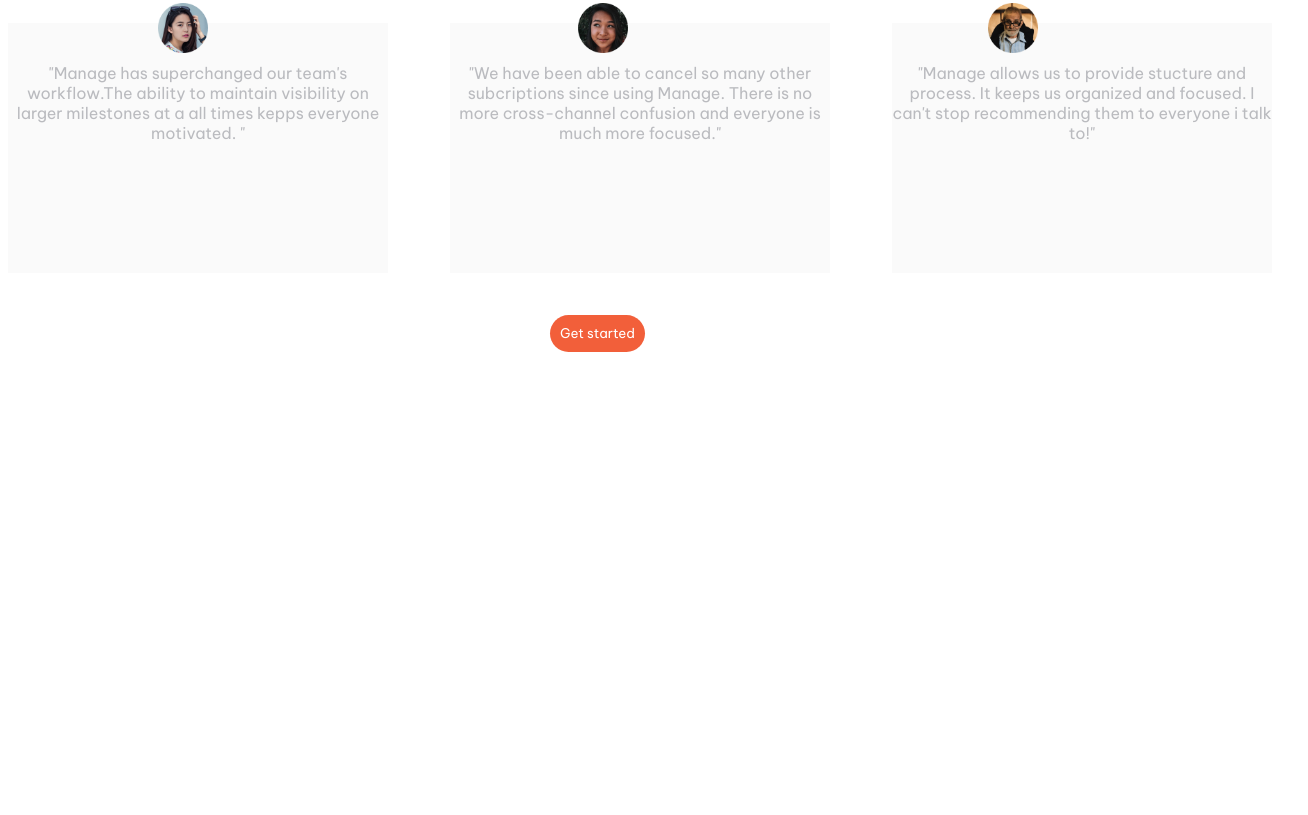
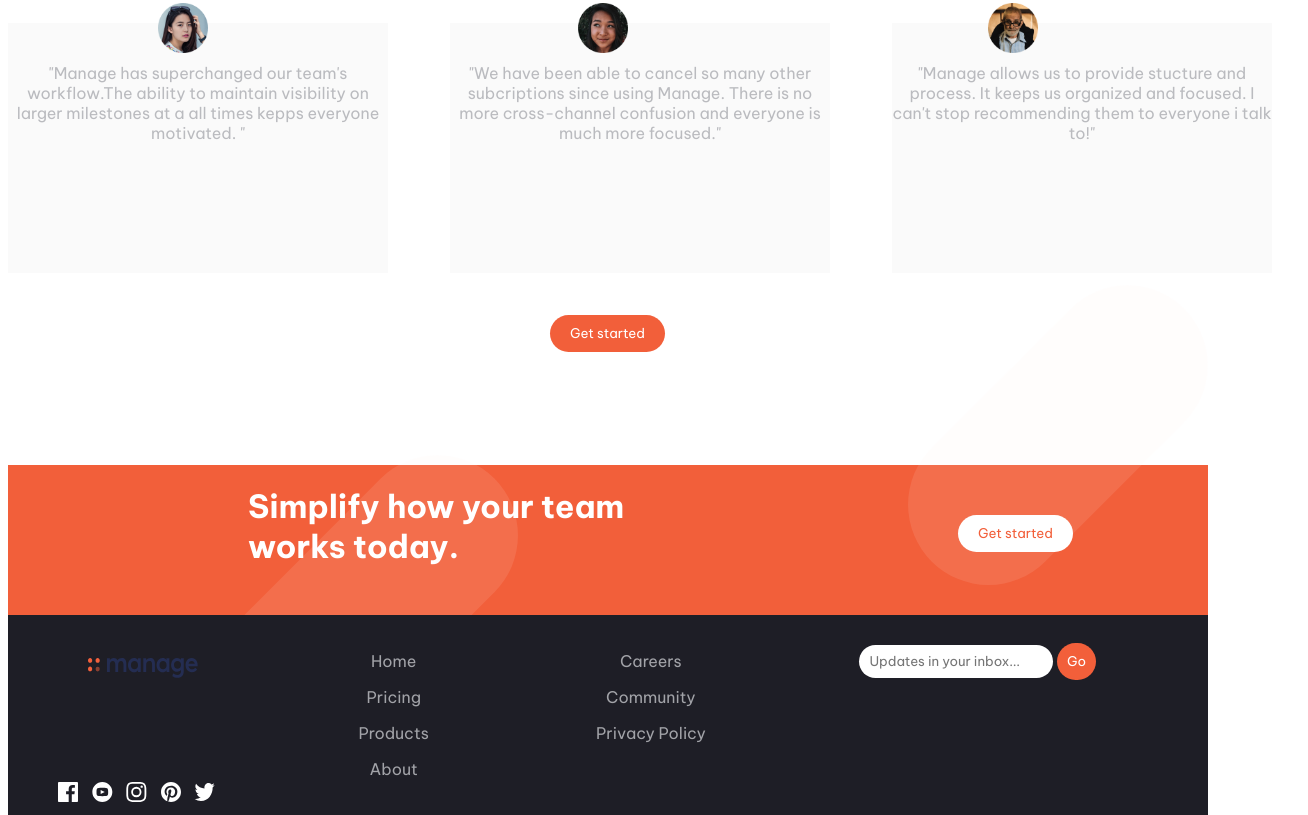
Before and after one commit to unni-web/Manage-website, a plain HTML site: page index.html in a window 1280 px wide. Shown: the part 1135-1950 px from the top of the page, 1308 px wide, since content can reach past the window. Before the commit the page ends 1487 px from the top, so only its background shows below. Drawn offline with Linux system fonts and the light colour scheme.

Commit message:
End complete

```diff
--- a/index.html
+++ b/index.html
@@ -103,6 +103,47 @@
     <div class="endb">
         <button>Get started</button>
     </div>
+    <div class="preend">
+        <div class="preendimg">
+            <img src="bg-tablet-pattern.svg" alt="">
+        </div>
+        <div class="preendimg2">
+            <img src="bg-tablet-pattern.svg" alt="">
+        </div>
+        <h1>Simplify how your team <br>works today.</h1>
+        <div class="endbutton">
+            <button>Get started</button>
+        </div>
+    </div>
+    <div class="endc">
+        <div class="diva">
+            <div class="img9">
+                <img src="logo.svg" alt="">
+            </div>
+            <div class="logos">
+                <img src="icon-facebook.svg" alt="">
+                <img src="icon-youtube.svg" alt="">
+                <img src="icon-instagram.svg" alt="">
+                <img src="icon-pinterest.svg" alt="">
+                <img src="icon-twitter.svg" alt="">
+            </div>
+        </div>
+        <div class="divb">
+            <p>Home</p>
+            <p>Pricing</p>
+            <p>Products</p>
+            <p>About</p>
+        </div>
+        <div class="divc">
+            <p>Careers</p>
+            <p>Community</p>
+            <p>Privacy Policy</p>
+        </div>
+        <div class="divd">
+            <input type="text" name="" id="" class="cbox" placeholder="Updates in your inbox...">
+            <button>Go</button>
+        </div>
+    </div>
 </body>
 
 </html>
--- a/style.css
+++ b/style.css
@@ -22,7 +22,7 @@
 .main .bg img {
     /* position: absolute; */
     height: 400px;
-    width: 500px;
+    width: 400px;
     margin-left: 800px;
 }
 
@@ -37,9 +37,10 @@
 }
 
 .nav img {
-    height: 30px;
+    height: 20px;
     width: 100px;
     /* margin-left: 60px; */
+    margin-top: 13px;
 }
 
 .main .nav1 {
@@ -113,6 +114,10 @@
 
 
 
+@media screen and ) {
+
+}
+
 
 /* banner1 */
 .b1 {
@@ -151,10 +156,10 @@
     background-color: hsl(12, 88%, 59%);
     color: white;
 
-    padding-left: 10px;
+   padding-left: 20px;
     padding-top: 10px;
     padding-bottom: 10px;
-    padding-right: 10px;
+    padding-right: 20px;
     border-radius: 90px;
     border: 0;
 }
@@ -200,8 +205,8 @@
     color: white;
     border-radius: 90px;
     border: 0;
-    padding-left: 15px;
-    padding-right: 15px;
+    padding-left: 20px;
+    padding-right: 20px;
     height: 30px;
     width: 50px;
 }
@@ -211,15 +216,17 @@ width: 50px;
     justify-content: center;
     justify-content: space-between;
 }
-.b2 .div2 .text1 h4{
-    margin-left: 6%;
+
+.b2 .div2 .text1 h4 {
+    margin-left: 7%;
     margin-top: 10px;
     position: absolute;
     color: #232d51;
 
 }
-.b2 .div2 .text1 p{
-margin-top:40px;
+
+.b2 .div2 .text1 p {
+    margin-top: 40px;
     color: #b2b2b9;
 
 }
@@ -230,8 +237,8 @@ margin-top:40px;
     color: white;
     border-radius: 90px;
     border: 0;
-    padding-left: 15px;
-    padding-right: 15px;
+    padding-left: 20px;
+    padding-right: 20px;
     height: 30px;
     width: 50px;
 }
@@ -241,15 +248,17 @@ width: 50px;
     justify-content: center;
     justify-content: space-between;
 }
-.b2 .div2 .text2 h4{
-    margin-left: 6%;
+
+.b2 .div2 .text2 h4 {
+    margin-left: 7%;
     margin-top: 10px;
     position: absolute;
     color: #232d51;
 
 }
-.b2 .div2 .text2 p{
-margin-top:40px;
+
+.b2 .div2 .text2 p {
+    margin-top: 40px;
     color: #b2b2b9;
 
 }
@@ -262,8 +271,8 @@ margin-top:40px;
     color: white;
     border-radius: 90px;
     border: 0;
-    padding-left: 15px;
-    padding-right: 15px;
+    padding-left: 20px;
+    padding-right: 20px;
     height: 30px;
     width: 50px;
 }
@@ -273,15 +282,17 @@ width: 50px;
     justify-content: center;
     justify-content: space-between;
 }
-.b2 .div2 .text3 h4{
-    margin-left: 6%;
+
+.b2 .div2 .text3 h4 {
+    margin-left: 7%;
     margin-top: 10px;
     position: absolute;
     color: #232d51;
 
 }
-.b2 .div2 .text3 p{
-margin-top:40px;
+
+.b2 .div2 .text3 p {
+    margin-top: 40px;
     color: #b2b2b9;
 
 }
@@ -300,7 +311,7 @@ left: 10px;
 
 
 
-.dh1 h2{
+.dh1 h2 {
     top: 1000px;
     left: 500px;
     position: absolute;
@@ -315,7 +326,7 @@ left: 10px;
 /* last banner */
 
 
-.div{
+.div {
     height: 250px;
     width: 100%;
     /* background-color: tomato; */
@@ -325,7 +336,7 @@ left: 10px;
     justify-content: space-between;
 }
 
-.div .d1{
+.div .d1 {
     height: 250px;
     width: 380px;
     background-color: #fafafa;
@@ -334,7 +345,7 @@ left: 10px;
 
 }
 
-.div .d1 img{
+.div .d1 img {
     height: 50px;
     width: 50px;
     position: absolute;
@@ -342,27 +353,30 @@ left: 10px;
     top: -20px;
 }
 
-.div .d2{
+.div .d2 {
     height: 250px;
     width: 380px;
     background-color: #fafafa;
     text-align: center;
 
 }
-.div .d2 img{
+
+.div .d2 img {
     height: 50px;
     width: 50px;
     position: absolute;
     left: 570px;
     top: -20px;
 }
-.div .d3{
+
+.div .d3 {
     height: 250px;
     width: 380px;
     background-color: #fafafa;
     text-align: center;
 }
-.div .d3 img{
+
+.div .d3 img {
     height: 50px;
     width: 50px;
     position: absolute;
@@ -371,25 +385,175 @@ left: 10px;
 }
 
 
-.div .d1 p{
+.div .d1 p {
     margin-top: 40px;
     color: #babbbf;
 }
 
-.div .d2 p{
+.div .d2 p {
     margin-top: 40px;
     color: #babbbf;
 }
 
-.div .d3 p{
+.div .d3 p {
     margin-top: 40px;
     color: #babbbf;
 }
 
 
-.endb button{
+.endb button {
     top: 1450px;
     position: absolute;
+    background-color: hsl(12, 88%, 59%);
+    color: white;
+    border-radius: 90px;
+    border: 0;
+   padding-left: 20px;
+    padding-top: 10px;
+    padding-bottom: 10px;
+    padding-right: 20px;
+    left: 550px;
+}
+
+
+
+/* preend */
+
+.preend {
+    height: 150px;
+    width: 1200px;
+    background-color: hsl(12, 88%, 59%);
+    position: absolute;
+    top: 1600px;
+    display: flex;
+}
+
+.preend .preendimg img {
+    height: 300px;
+    margin-top: -10px;
+    width: 300px;
+    opacity: 10%;
+    margin-left: 70%;
+}
+
+.preend .preendimg2 img {
+    height: 300px;
+    /* margin-top: -10px; */
+    width: 300px;
+    opacity: 10%;
+    margin-top: -180px;
+    margin-left: 50%;
+    position: absolute;
+}
+
+.preend h1 {
+    color: white;
+    position: absolute;
+    left: 20%;
+}
+
+.preend .endbutton button {
+    background-color: white;
+    color: hsl(12, 88%, 59%);
+    left: 950px;
+    top: 50px;
+    position: absolute;
+    border-radius: 90px;
+    border: 0;
+    padding-left: 20px;
+    padding-top: 10px;
+    padding-bottom: 10px;
+    padding-right: 20px;
+}
+
+
+/* endbanner */
+
+
+.endc {
+    height: 200px;
+    width: 1200px;
+    background-color: #1e1e26;
+    position: absolute;
+    top: 1750px;
+    display: flex;
+}
+
+.endc .diva {
+    height: 200px;
+    width: 300px;
+    /* background-color: yellowgreen; */
+    align-content: center;
+    /* display: block; */
+
+}
+.endc .diva .img9 img{
+   height: 20px;
+   width: 110px;
+   margin-left: 80px;
+   margin-top: 30px;
+
+}
+
+
+.endc .divb {
+    height: 200px;
+    width: 300px;
+    background-color: #1e1e26;
+align-content: center;
+justify-content: center;
+display: block;
+text-align: center;
+}
+
+/* .endc .divc {
+    height: 200px;
+    width: 300px;
+    background-color: aquamarine;
+} */
+
+.endc .divd {
+    height: 200px;
+    width: 500px;
+    background-color: #1e1e26;
+    /* align-content: center; */
+/* justify-content: center; */
+/* margin-left: 30px; */
+}
+.endc .diva .logos{
+    display: flex;
+justify-content: space-between;
+margin-top: 100px;
+margin-left: 50px;
+margin-right: 50px;
+}
+.divb p{
+    color: #a2a3a8;
+}
+.endc .divc{
+    height: 180px;
+    width: 300px;
+    background-color: #1e1e26;
+/* align-content: center; */
+justify-content: center;
+text-align: center;
+margin-top: 20px;
+}
+.divc p{
+    color: #a2a3a8;
+}
+
+.endc .divd .cbox{
+    border-radius: 90px;
+    border: 0;
+    padding-left: 10px;
+    padding-top: 8px;
+    padding-bottom: 8px;
+    padding-right: 15px;
+    margin-left: 80px;
+    margin-top: 30px;
+}
+.endc .divd button{
      background-color: hsl(12, 88%, 59%);
     color: white;
     border-radius: 90px;
@@ -398,5 +562,4 @@ color: #babbbf;
     padding-top: 10px;
     padding-bottom: 10px;
     padding-right: 10px;
-left: 550px;
 }
```
Also changed, not shown: icon-close.svg (added), icon-facebook.svg (added), icon-hamburger.svg (added), icon-instagram.svg (added), icon-pinterest.svg (added), icon-twitter.svg (added), icon-youtube.svg (added). Lines whose indentation alone changed are shown as unchanged.
